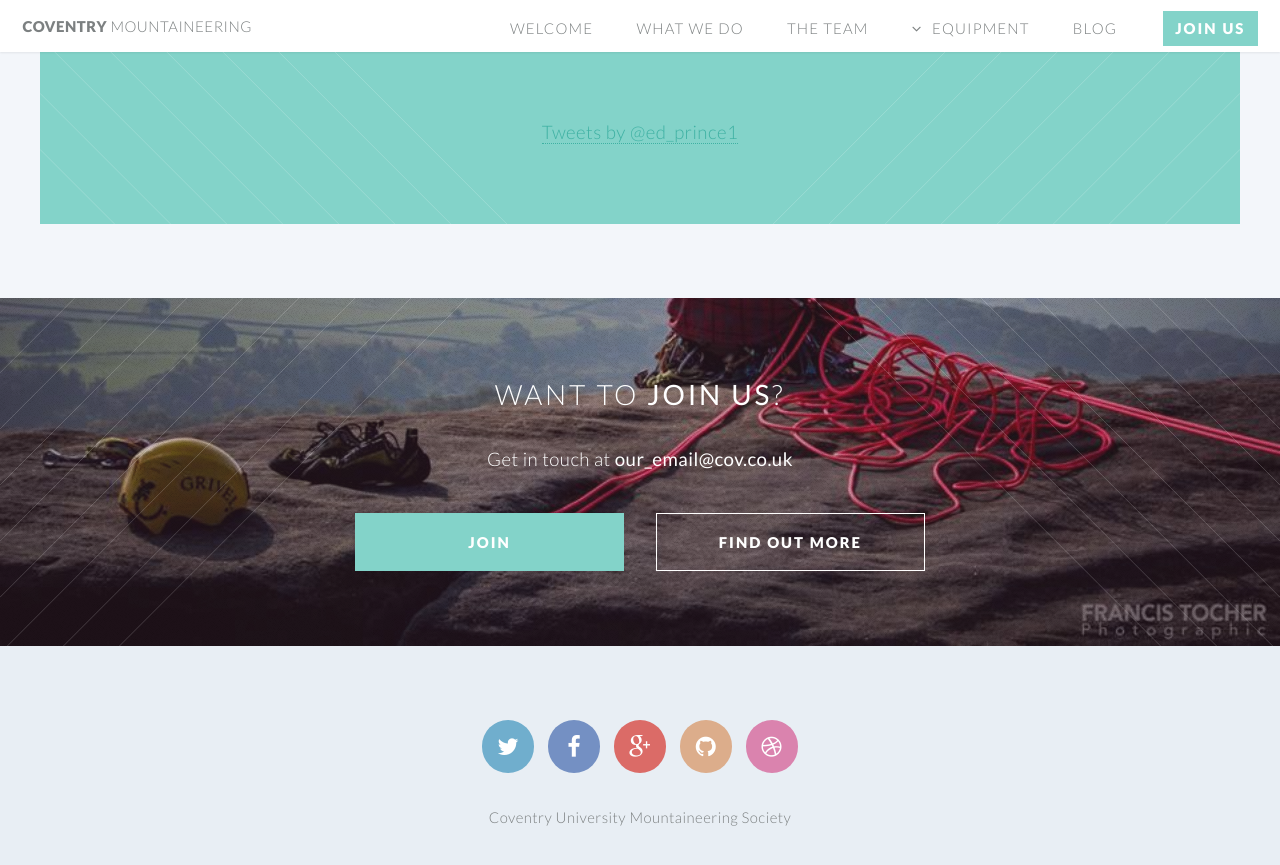
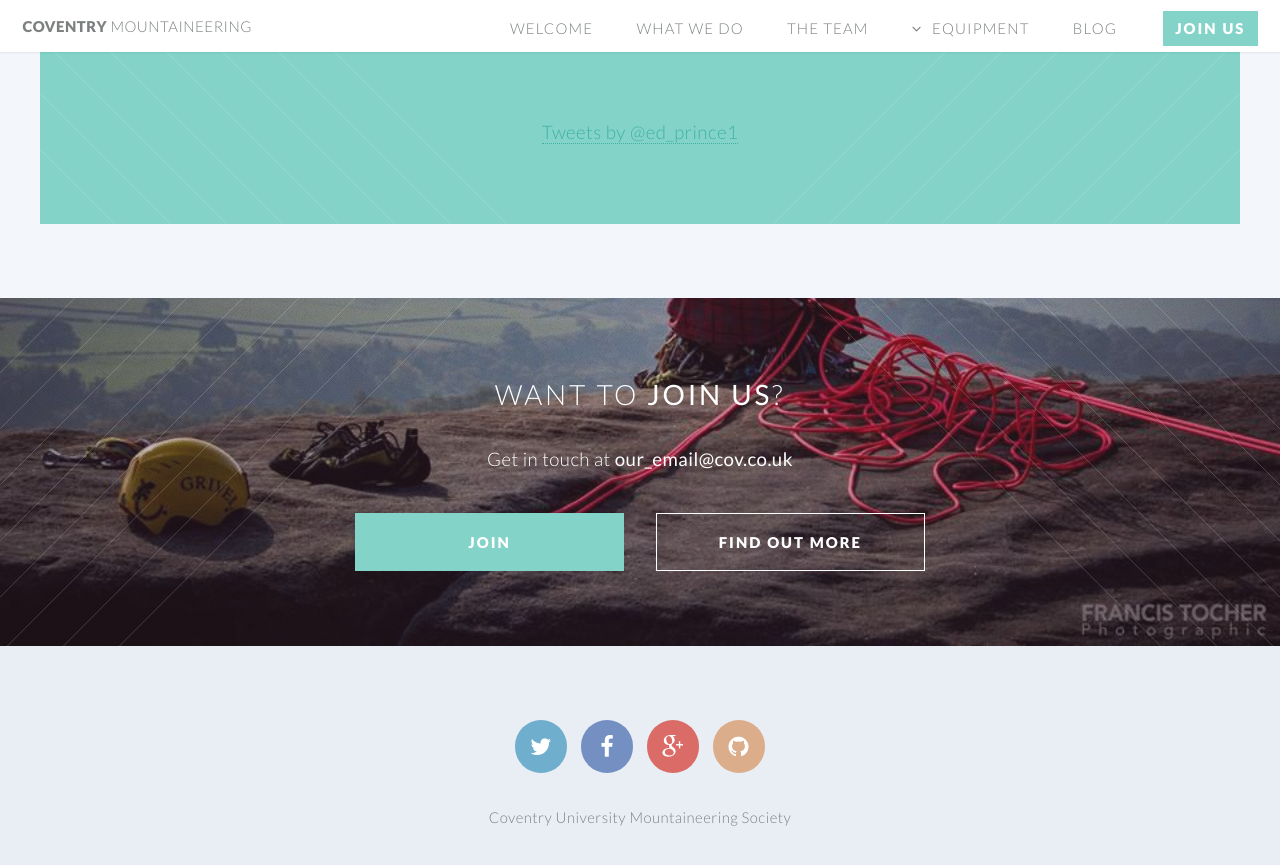
Before and after one commit to covmountain/covmountain.github.io, a Jekyll site: the page built from index.html, in a window 1280 px wide and 900 px high, scrolled down 3712 px. Shown: the top 865 px of the window. Built offline with Jekyll 4.4.1, drawn with Linux system fonts in a browser that asks for light colours; comment, search, counter and statistics services are not loaded.

Commit message:
removed dribble from footer

```diff
--- a/_includes/footer.html
+++ b/_includes/footer.html
@@ -6,7 +6,6 @@
         <li><a href="#" class="icon circle fa-facebook"><span class="label">Facebook</span></a></li>
         <li><a href="#" class="icon circle fa-google-plus"><span class="label">Google+</span></a></li>
         <li><a href="#" class="icon circle fa-github"><span class="label">Github</span></a></li>
-        <li><a href="#" class="icon circle fa-dribbble"><span class="label">Dribbble</span></a></li>
     </ul>
 
     <ul class="copyright">
```
